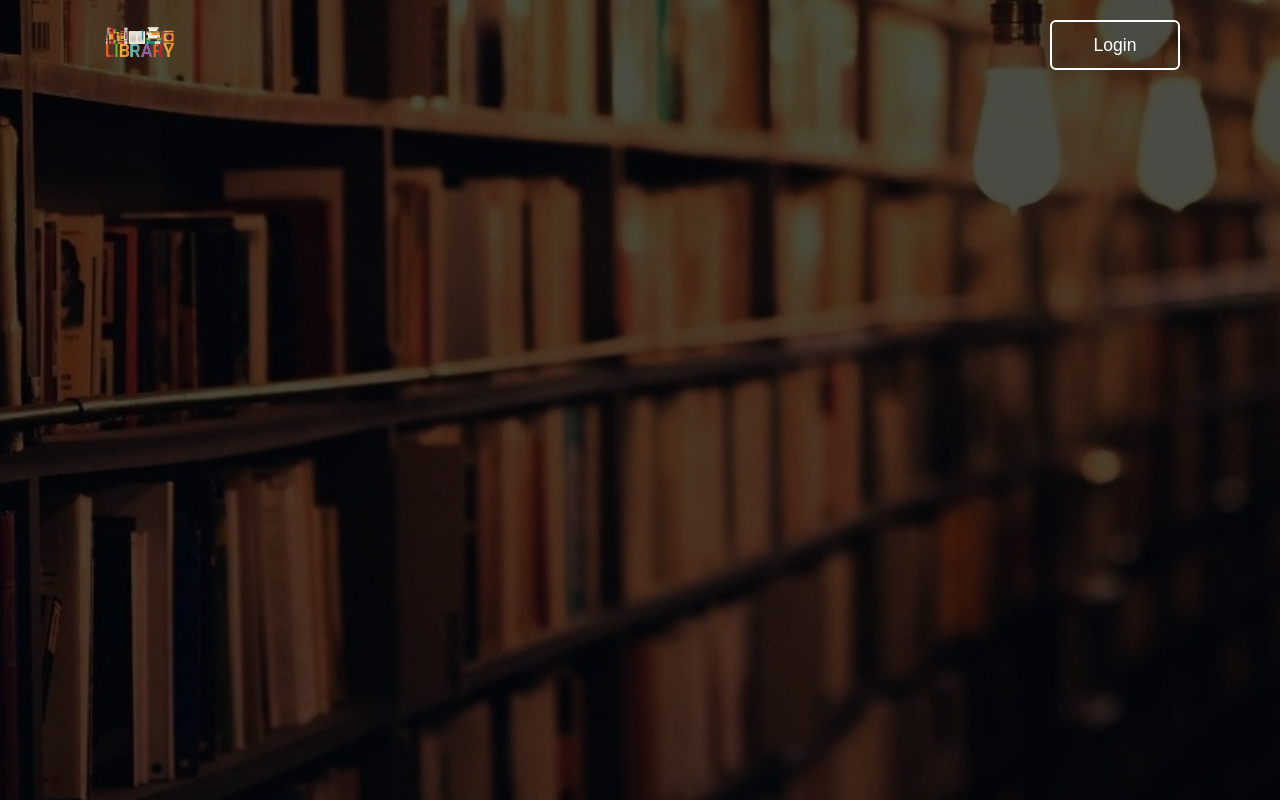
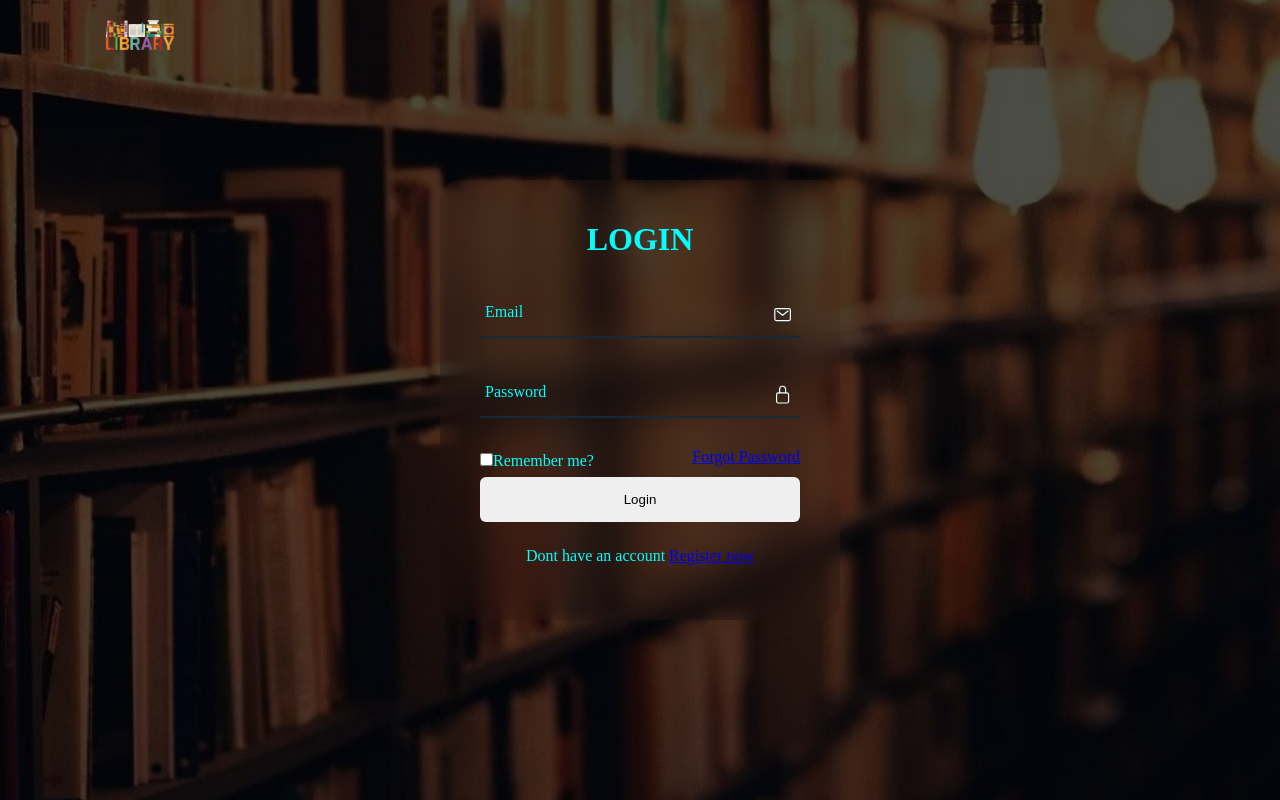
Before and after one commit to Rathan-r-nayak/LibraryManager, a Django app: page /signin/ in a window 1280 px wide. Run offline with Django 4.2, Linux system fonts and the light colour scheme.

Commit message:
Removed the sign up and sign in button at top

```diff
--- a/LibraryManager/loginApp/templates/loginApp/signinPage.html
+++ b/LibraryManager/loginApp/templates/loginApp/signinPage.html
@@ -21,8 +21,6 @@
           align-items: center;
           justify-content: center;
           min-height: 100vh;
-          /* background: url("images/trnava-university-BEEyeib-am8-unsplash.jpg") no-repeat; */
-          /* background-color: #3b576d; */
           background: url("/static/bck.png");
           background-size: cover;
           background-position: center;
@@ -74,7 +72,7 @@
           align-items: center;
           overflow: hidden;
           transition: height .2s ease;
-          transform: scale(0);
+          transform: scale(1);
       }
       .wrapper.active {
           height: 490px;
@@ -203,14 +201,8 @@
       <div class="logo">
         <img src="/static/logo.png" height="30px" alt="logo" />
       </div>
-      <nav id="navbar" class="navbar">
-        <button class="btn-pop">Login</button>
-      </nav>
     </header>
     <div class="wrapper">
-      <span class="btn-close icon-close"
-        ><ion-icon name="close-outline"></ion-icon
-      ></span>
       <div class="form-box login">
         <h2>LOGIN</h2>
         <form action="#">
@@ -289,8 +281,6 @@
         const wrapper = document.querySelector(".wrapper");
         const loginlink = document.querySelector(".login-link");
         const registerlink = document.querySelector(".register-link");
-    const btnpop = document.querySelector(".btn-pop");
-    const btnclose = document.querySelector(".btn-close");
 
 
 
@@ -300,15 +290,6 @@
         loginlink.addEventListener('click', () => {
             wrapper.classList.remove('active')
         });
-    btnpop.addEventListener('click', () => {
-        wrapper.classList.add('active-popup')
-    });
-    btnclose.addEventListener('click', () => {
-        wrapper.classList.remove('active-popup')
-    });
-
-
-
         {%endblock script%}
   </script>
 </html>
```
Also changed, not shown: LibraryManager/loginApp/templates/loginApp/signupPage.html (+2 -17 lines). Lines whose indentation alone changed are shown as unchanged.
